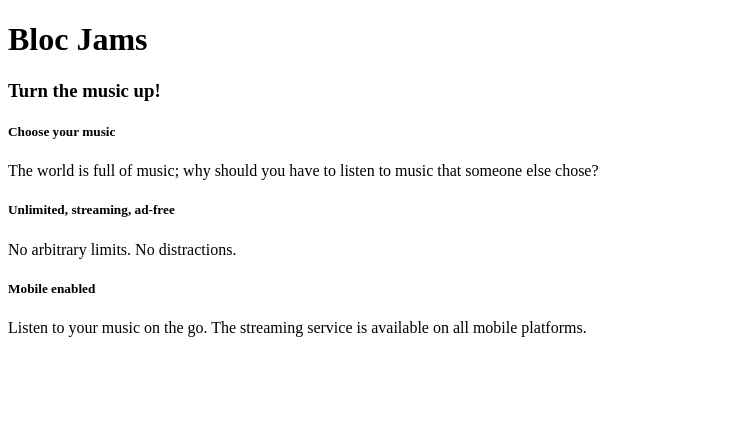
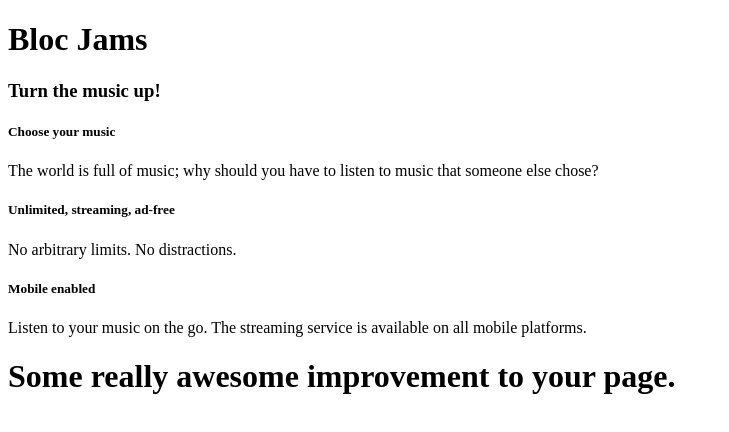
Before and after one commit to KatherineSantore/bloc-jams, a plain HTML site: page index.html in a window 1280 px wide. Shown: the whole page, without its empty margins (0-729 px from the left). Drawn offline with Linux system fonts and the light colour scheme.

Commit message:
new addition

```diff
--- a/index.html
+++ b/index.html
@@ -23,6 +23,8 @@
         <p>Listen to your music on the go. The streaming service is available on all mobile platforms.</p>
     </div>
 
+    <h1>Some really awesome improvement to your page.</h1>
+
 
 </body>
 </html>
```
